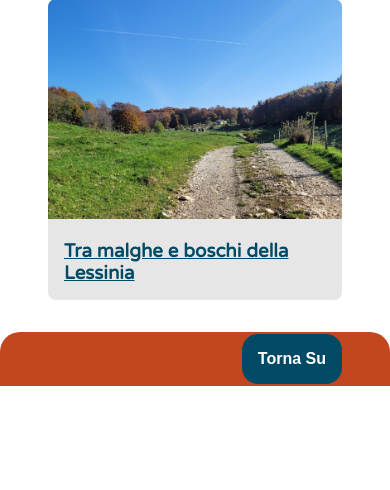
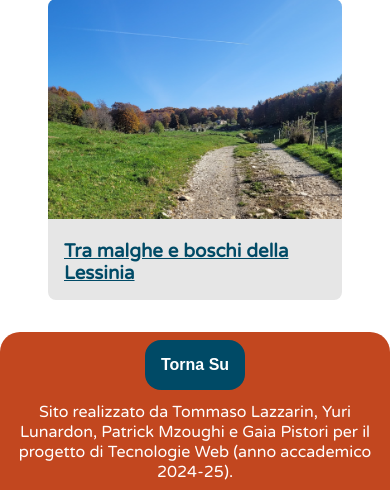
Before and after one commit to tlazzarin/sito-tecweb, a PHP site: page / in a window 390 px wide. Shown: the part 1523-2013 px from the top of the page. Before the commit the page ends 1909 px from the top, so only its background shows below. Run offline with PHP 8.4, Linux system fonts and the light colour scheme; data comes from the database, SQL or seed files in the repository; data that the repository does not hold is empty.

Commit message:
feat: aggiunti crediti sul footer

```diff
--- a/src/css/mobile.css
+++ b/src/css/mobile.css
@@ -183,5 +183,15 @@
         margin: 0.5rem 0;
     }
 
+    footer {
+        flex-direction: column;
+        padding-top: 2%;
+        padding-bottom: 2%;
+    }
+
+    footer a{
+        margin: auto;
+        margin-bottom: 3%
+    }
 
 }
--- a/src/css/style.css
+++ b/src/css/style.css
@@ -638,9 +638,15 @@ footer {
     flex-direction: row-reverse;
 }
 
-.linkTornasu
+footer a
 {
     margin-top: 0.5%;
     margin-bottom: 0.5%;
     margin-right: 3em;
 }
+
+footer p{
+    text-align: center;
+    margin: auto;
+    color: white;
+}
--- a/src/index.html
+++ b/src/index.html
@@ -79,7 +79,8 @@
         </main>
 
         <footer>
-            <a href="#" class="linkTornasu"><button aria-label="Pulsante per tornare all'inizio della pagina" type="button" class="button">Torna Su</button></a>
+            <a href="#"><button aria-label="Pulsante per tornare all'inizio della pagina" type="button" class="button">Torna Su</button></a>
+            <p>Sito realizzato da Tommaso Lazzarin, Yuri Lunardon, Patrick Mzoughi e Gaia Pistori per il progetto di Tecnologie Web (anno accademico 2024-25).</p>
         </footer>
     </body>
 </html>
```
